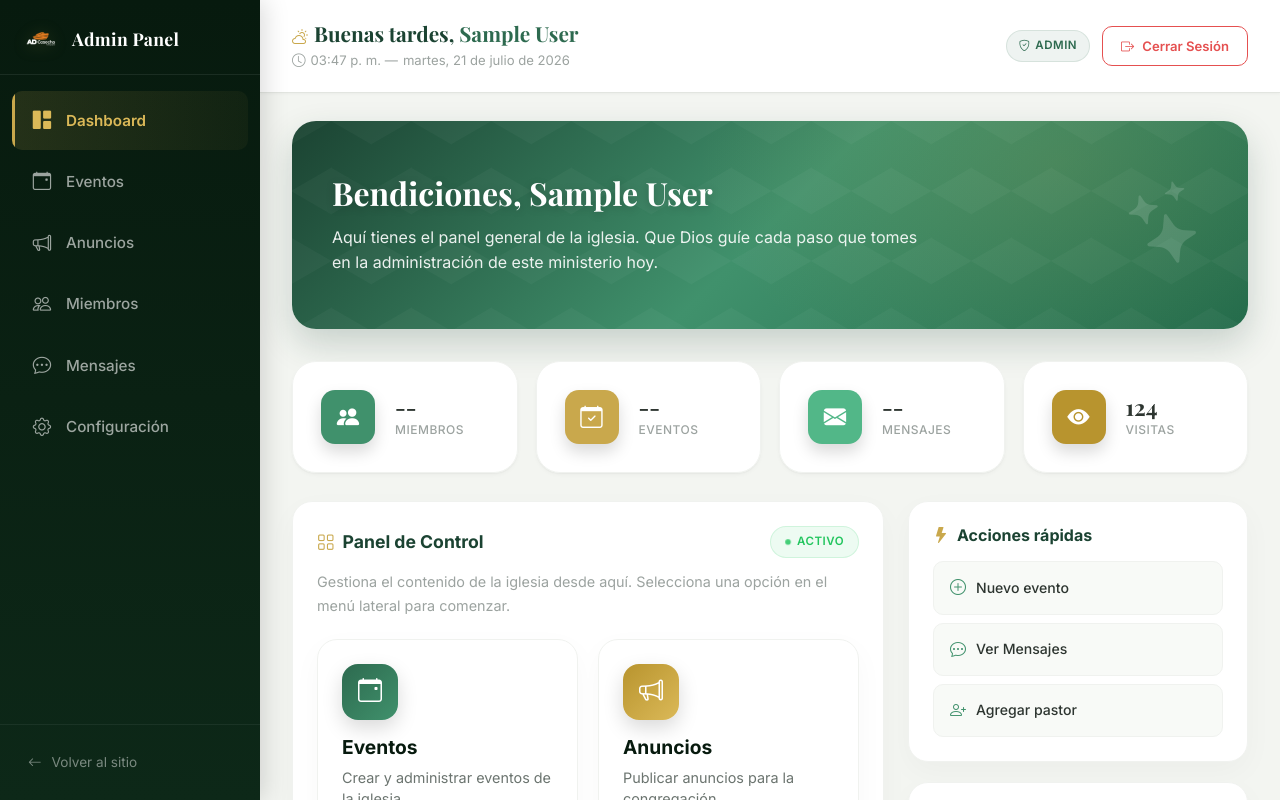
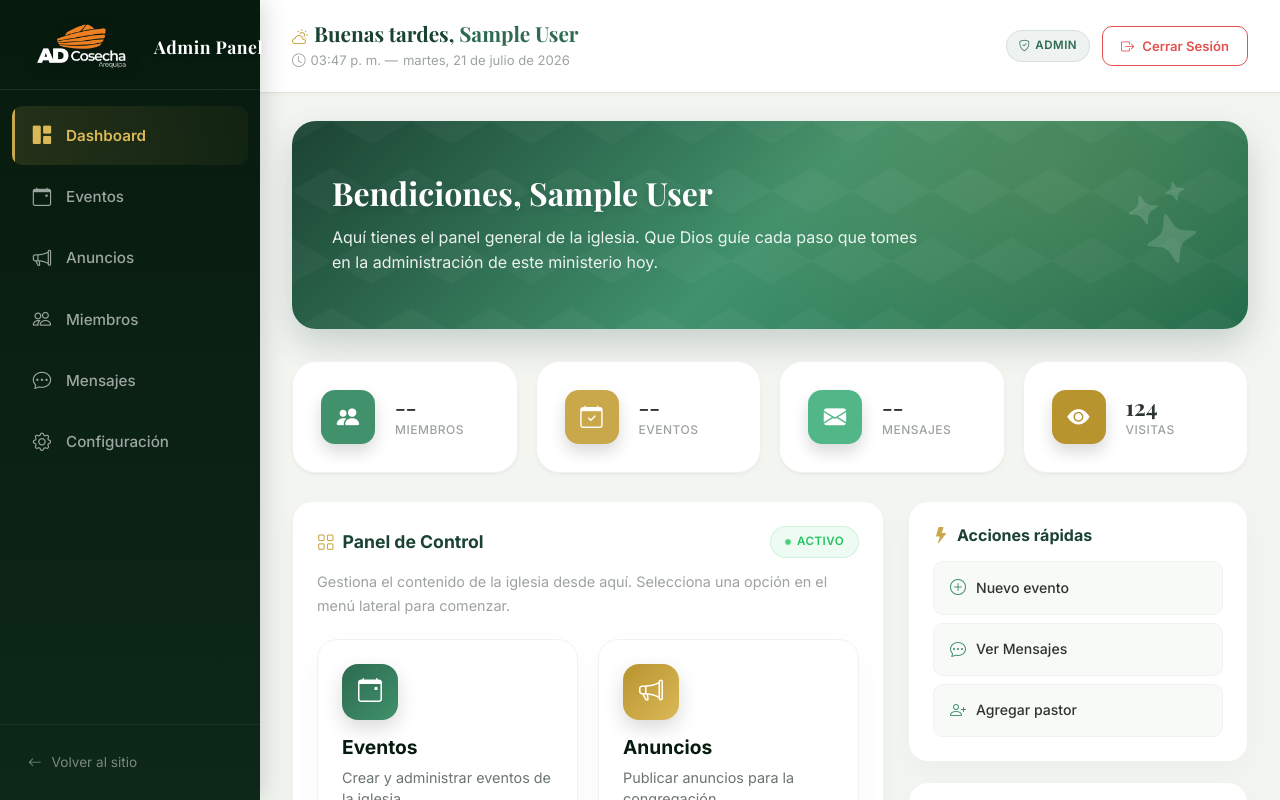
Before and after one commit to gerargram2006/Pagina-Iglesia, a React (Vite) app: page /admin in a window 1280 px wide. Shown: the top 800 px of the page. Built offline with nearby package versions, Linux system fonts and the light colour scheme; no server answers; sample sign-in values are in the browser's storage.

Commit message:
fix: alinear logo y texto en panel de administración

```diff
--- a/src/pages/Admin.jsx
+++ b/src/pages/Admin.jsx
@@ -95,8 +95,10 @@ export default function Admin() {
         <div className="admin-page">
             <aside className={`admin-sidebar ${sidebarOpen ? 'admin-sidebar--open' : ''}`}>
                 <div className="admin-sidebar-header">
-                    <img src="/img/logo-oficial.png" alt="Logo" className="admin-sidebar-logo" />
-                    <span className="admin-sidebar-brand">Admin Panel</span>
+                    <div className="logo navbar-brand mb-0" style={{ flex: 1 }}>
+                        <img src="/img/logo-oficial.png" alt="Logo" className="navbar-logo" />
+                        <span className="navbar-title" style={{ fontSize: '1.1rem' }}>Admin Panel</span>
+                    </div>
                     <button className="admin-sidebar-close" onClick={() => setSidebarOpen(false)} aria-label="Cerrar menú">
                         <i className="bi bi-x-lg"></i>
                     </button>
```
